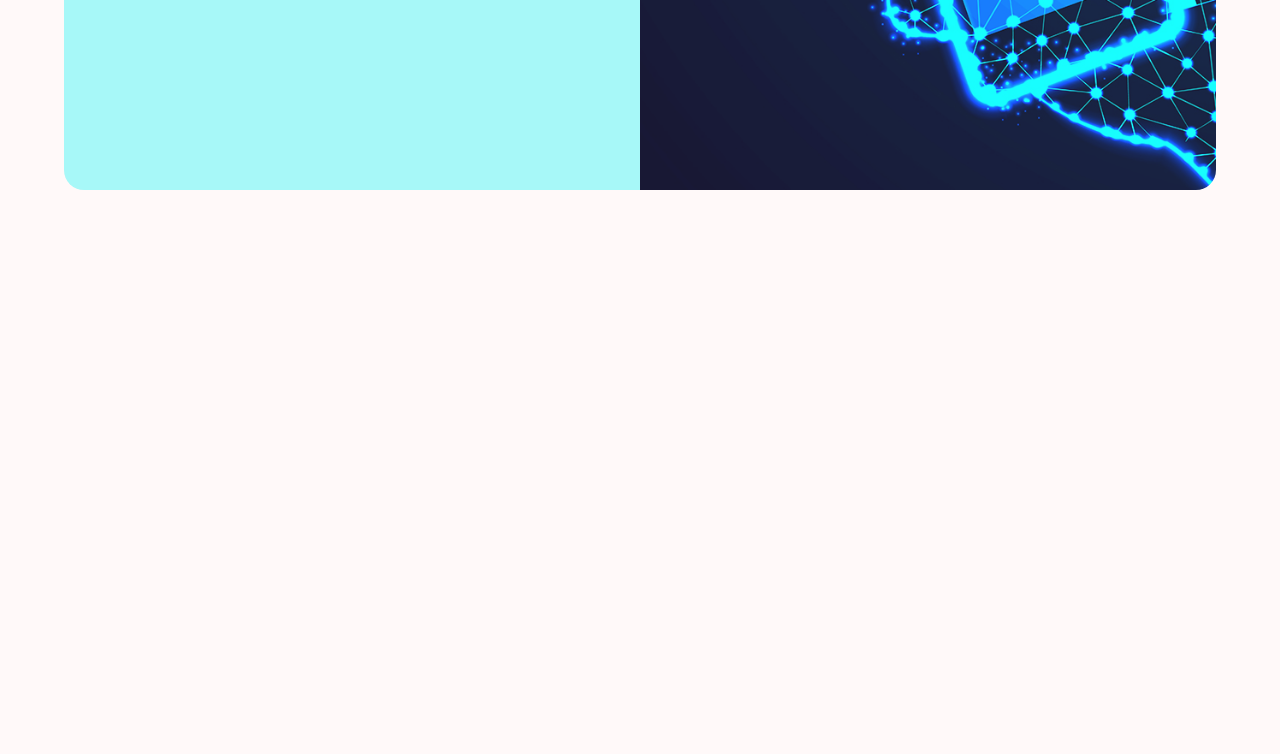
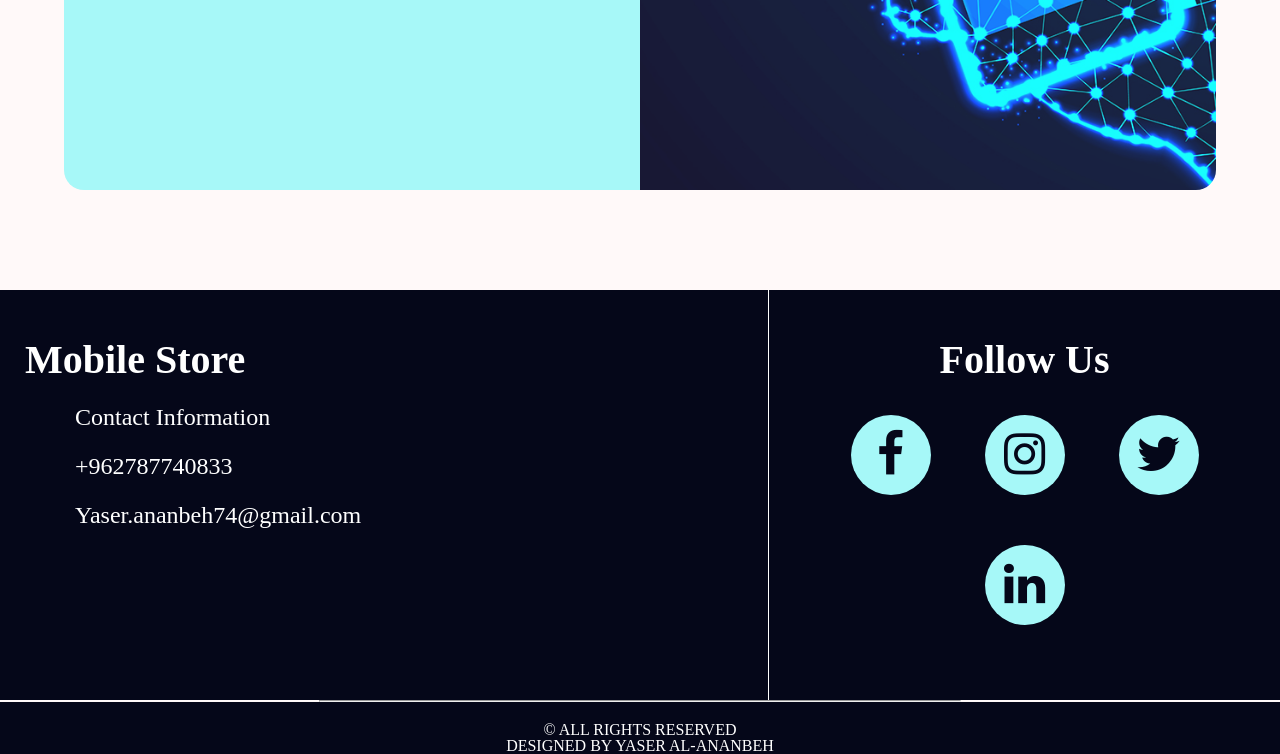
Before and after one commit to yaserananbeh/matjar-template, a plain HTML site: page index.html in a window 1280 px wide. Shown: the part 3404-4158 px from the top of the page. Before the commit the page ends 3669 px from the top, so only its background shows below. Drawn offline with Linux system fonts and the light colour scheme.

Commit message:
add the footer and fix some pugs

```diff
--- a/css/style.css
+++ b/css/style.css
@@ -153,7 +153,7 @@ section{
 #myBtn {
     display: none;
     position: fixed;
-    bottom: 20px;
+    bottom: 45px;
     right: 30px;
     z-index: 99;
     font-size: 30px;
@@ -222,3 +222,74 @@ margin-top: 75px;
       top:45%;
 
   }
+
+  /*****************************************************************/
+  /****************** Footer work ***************************/
+  /*****************************************************************/
+  footer{
+      margin-top: 100px;
+      position: relative;
+      bottom: 0;
+  }
+.footerContainer{
+
+    height: 350px;
+    width: 100%;
+    color: white;
+    background-color: #050719;
+    text-align: center;
+}
+.footerTop{
+      background-color: #050719;
+      display: table;
+      width: inherit;
+      height: 70%;
+  }
+  .leftContentFooter,.rightContentFooter{
+      display: table-cell;
+      /* border: 1px solid red; */
+      width: 60%;
+      padding: 50px 25px;
+
+  }
+  .rightContentFooter{
+      width: 40%;
+      border-left: 1px solid white;
+  }
+  .leftContentFooter h3{
+
+      font-size: 2.5rem;
+      font-weight: 900;
+      margin-bottom: 10px;
+  }
+  .leftContentFooter{
+      text-align: left;
+  }
+  .leftContentFooter p{
+      margin: 25px 50px;
+      font-size: 1.5rem;
+  }
+  .rightContentFooter p{
+      font-size: 2.5rem;
+      font-weight: 900;
+      margin-bottom: 10px;
+  }
+  .footerBottom{
+    /* margin-top: 20px; */
+    padding-top: 20px;
+    text-align: center;
+    color: white;
+    background-color: #050719;
+  }
+  i.footer{
+    margin: 25px;
+    height: 50px;
+    width: 50px;
+    background-color: #a6f8f8;
+    border-radius: 50px;
+    padding: 15px;
+    color: #050719;
+  }
+  a{
+      text-decoration: none;
+  }
--- a/index.html
+++ b/index.html
@@ -2,8 +2,9 @@
 <html lang="en">
 
 <head>
-    <title>Matjar-template</title>
+    <title>Mobile Store</title>
     <link rel="stylesheet" href="./css/reset.css">
+    <link rel="icon" href="./img/logo (3).png">
     <link rel="stylesheet" href="https://cdnjs.cloudflare.com/ajax/libs/font-awesome/4.7.0/css/font-awesome.min.css">
     <link rel="stylesheet" href="./css/style.css">
 </head>
@@ -18,7 +19,7 @@
                 <li><a href="#product">Products</a></li>
                 <li><a href="#about">About</a></li>
                 <li><a href="#">Team</a></li>
-                <li><a href="#">Contact</a></li>
+                <li><a href="#footerContainer">Contact</a></li>
             </ul>
             <button>Sign In</button>
         </nav>
@@ -68,11 +69,6 @@
 
             </div>
             <div class="clearFloat"></div>
-            <!-- <p class="sectionDesc">Lorem ipsum dolor sit amet, consectetur adipisicing elit.</p>
-            <p class="sectionDesc">Lorem ipsum dolor sit amet, consectetur adipisicing elit.</p>
-            <p class="sectionDesc">Lorem ipsum dolor sit amet, consectetur adipisicing elit.</p>
-            <p class="sectionDesc">Lorem ipsum dolor sit amet, consectetur adipisicing elit.</p>
-            <p class="sectionDesc">Lorem ipsum dolor sit amet, consectetur adipisicing elit.</p> -->
         </section>
         <hr>
         <section class="about" id="about">
@@ -97,15 +93,40 @@
             <div class="clearFloat"></div>
         </section>
 
-        <!-- <p>
-            Lorem ipsum dolor sit amet consectetur adipisicing elit. Esse veniam excepturi accusamus iste fugiat!
-            Id sunt mollitia eaque nesciunt perferendis obcaecati ut culpa iure hic, quis molestias earum
-            voluptatum esse?
-        </p> -->
         <button onclick="topFunction()" id="myBtn" title="Go to top"><i class="	fa fa-angle-up"></i></button>
     </main>
     <footer>
-
+        <div class="footerContainer" id="footerContainer">
+            <div class="footerTop">
+                <div class="leftContentFooter">
+                    <h3>Mobile Store</h3>
+                    <p>Contact Information</p>
+                    <p>+962787740833</p>
+                    <p>Yaser.ananbeh74@gmail.com</p>
+                </div>
+                <div class="rightContentFooter">
+                    <p>Follow Us</p>
+                    <a href="#" target="_blank">
+                        <i class="fa fa-facebook fa-3x footer"></i>
+                    </a>
+                    <a href="#" target="_blank">
+                        <i class="fa fa-instagram fa-3x footer"></i>
+                    </a>
+                    <a href="#" target="_blank">
+                        <i class="fa fa-twitter fa-3x footer"></i>
+                    </a>
+                    <a href="#" target="_blank">
+                        <i class="fa fa-linkedin fa-3x footer"></i>
+                    </a>
+                </div>
+            </div>
+            <!-- <br> -->
+            <hr>
+            <div class="footerBottom">
+                <p>&copy; ALL RIGHTS RESERVED</p>
+                <p>DESIGNED BY YASER AL-ANANBEH</p>
+            </div>
+        </div>
     </footer>
     <script src="./js/app.js"></script>
 </body>
```
Also changed, not shown: img/logo (3).png (added).
